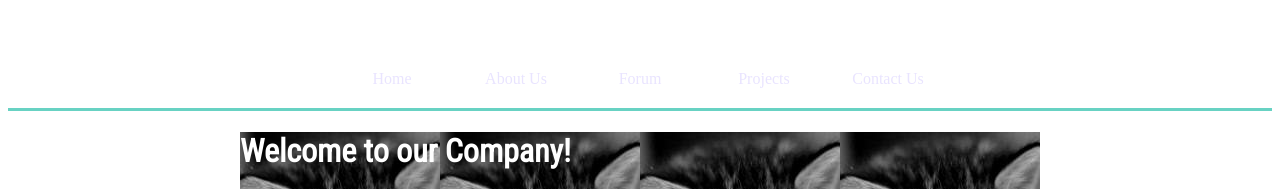
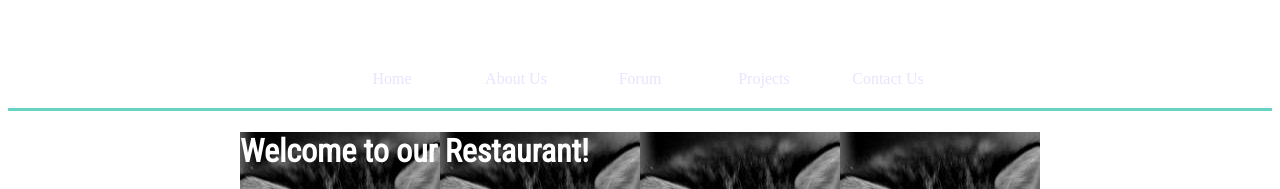
Before and after one commit to skylite21/frontend1_teszt, a plain HTML site: page firstpage-dropdown/index.html in a window 1280 px wide. Shown: the top 189 px of the page. Drawn offline with Linux system fonts and the light colour scheme.

Commit message:
index.html modosult

```diff
--- a/firstpage-dropdown/index.html
+++ b/firstpage-dropdown/index.html
@@ -32,7 +32,7 @@
     <!-- div.main-content>header>h1+p -->
     <div class="main-content clearfix">
       <header>
-        <h1>Welcome to our Company!</h1>
+        <h1>Welcome to our Restaurant!</h1>
         <p>
           Sit ut vitae dolor ut consequuntur aperiam Nihil rem doloremque
           recusandae architecto facere quam. Asperiores iusto sequi maiores
```
